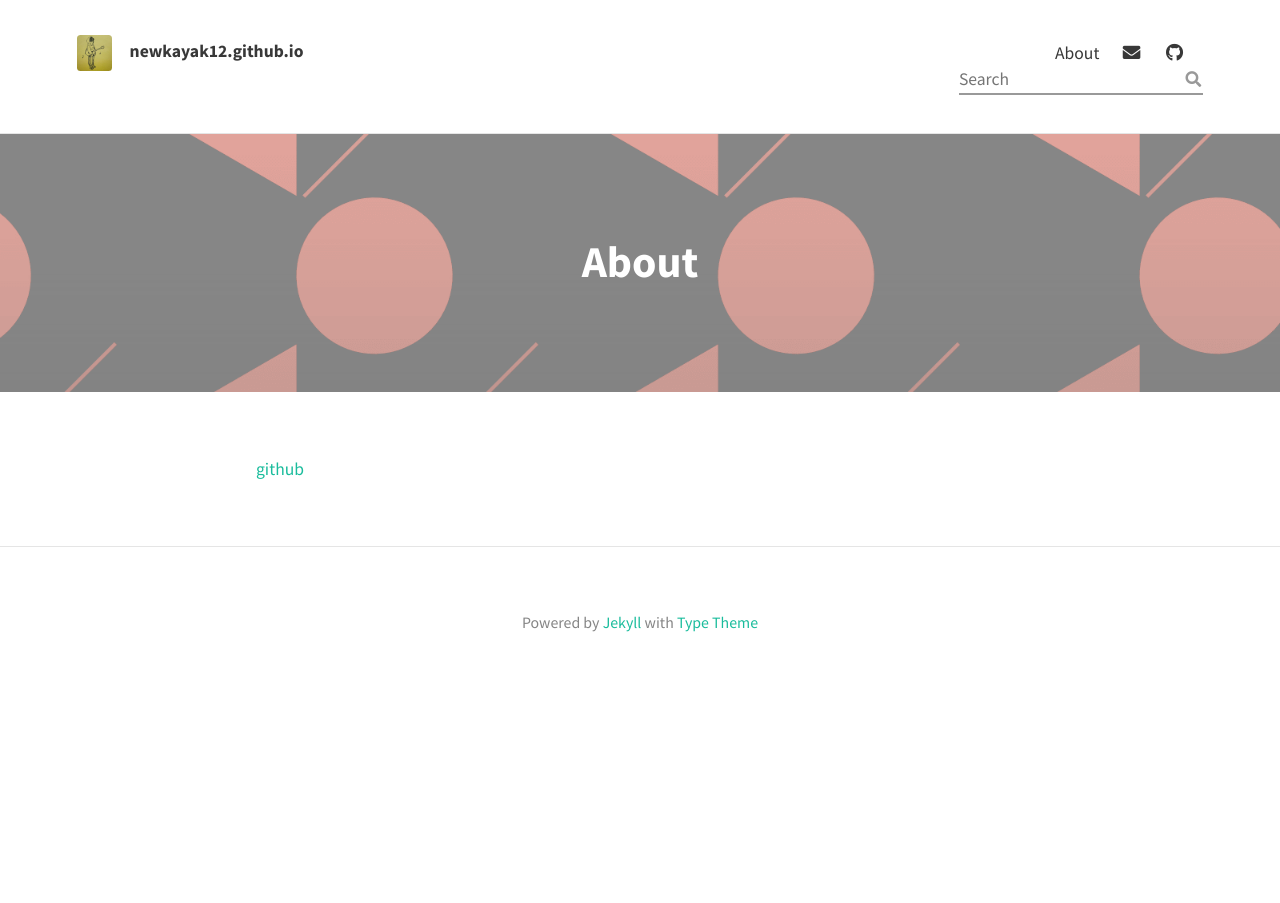
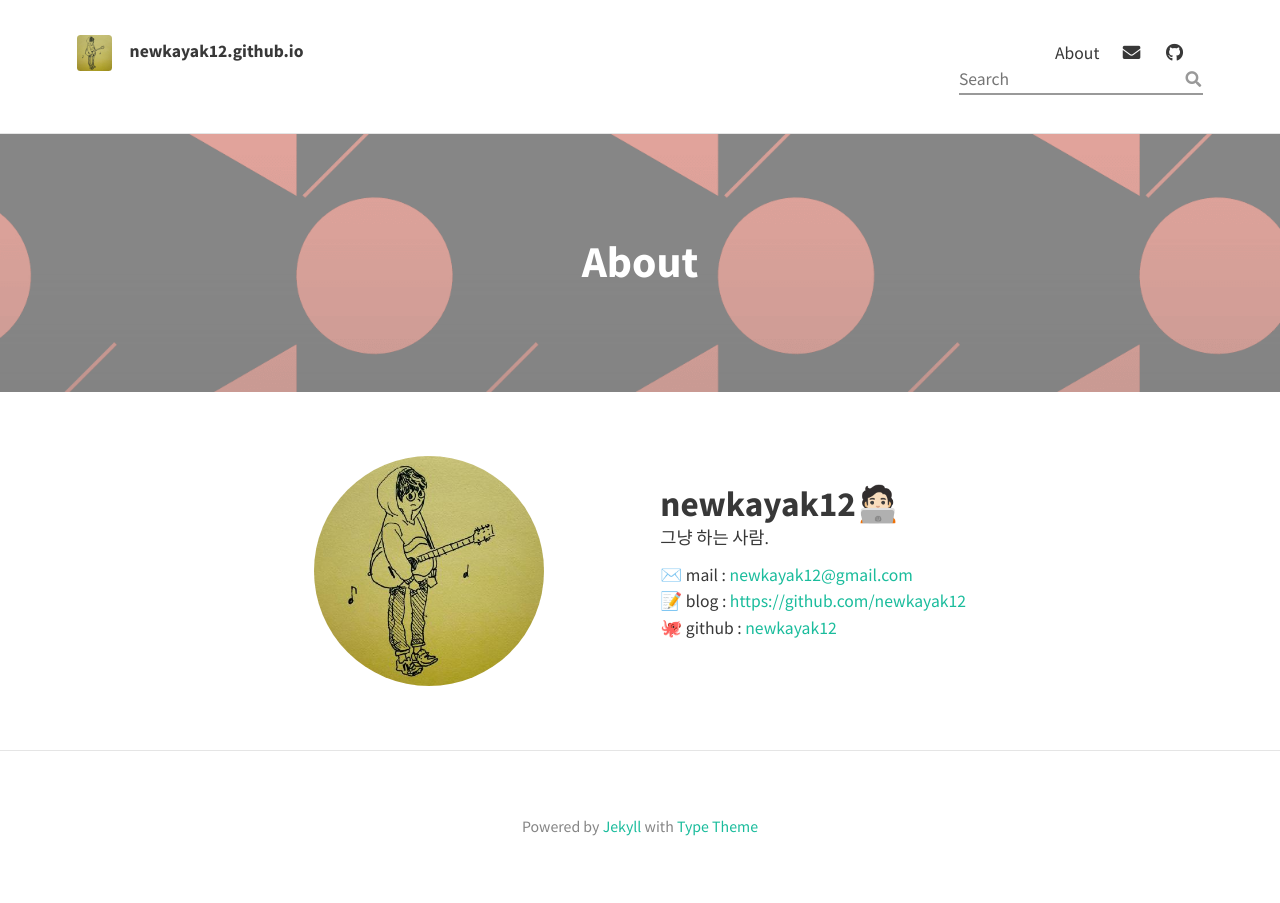
Before and after one commit to newkayak12/newkayak12.github.io, a Jekyll site: the page built from about.md, in a window 1280 px wide. Built offline with Jekyll 4.4.1, drawn with Linux system fonts in a browser that asks for light colours; nearby versions of some CDN libraries.

Commit message:
springBatch

```diff
--- a/about.md
+++ b/about.md
@@ -3,6 +3,51 @@ layout: page
 title: About
 permalink: /about/
 feature-img: "assets/img/sample_feature_img_2.png"
+date: 2025.02.06
 ---
 
-[github](https://github.com/newkayak12)
+{% raw %}
+<style>
+.container {
+    width: 100%;
+
+    margin: 0 auto;
+    display:flex;
+    align-items: center;
+    justify-content: space-around;
+}
+.container .avatar {
+    width: 30%;
+    height: 30%;
+    aspect-ratio: 1/1;
+    border-radius: 100%;
+    border: #a2a21b;
+}
+.container .info-box {
+ /*margin: auto;*/
+
+}
+.container .info-box .info-head{
+    margin: 0
+}
+.container .info-box .info-item {
+    width: 100%;
+    list-style: none;
+}
+
+</style>
+<div class="container">
+ <img src="../assets/img/logo/avatar.jpeg" class="avatar"/>
+ <div class="info-box">
+   <h2 class="info-head">newkayak12🧑🏻‍💻</h2>
+   <ul class="info-item">
+     <li> 그냥 하는 사람. </li>
+     <li style="padding: 5px"></li>
+     <li>✉️ mail : <a href="mailto:newkayak12@gmail.com">newkayak12@gmail.com</a></li>
+     <li>📝 blog : <a href="https://github.com/newkayak12">https://github.com/newkayak12</a></li>
+     <li>🐙 github : <a href="https://github.com/newkayak12"> newkayak12</a></li>
+   </ul>
+ </div>
+</div>
+
+{% endraw %}
```
Also changed, not shown: _posts/2025-02-22-[architecture-series-DDD]-04.03.CQRS.md (added, +57 -0 lines), _posts/2025-02-23-[architecture-series-DDD]-04.04.EventSourcing.md (added, +69 -0 lines).
